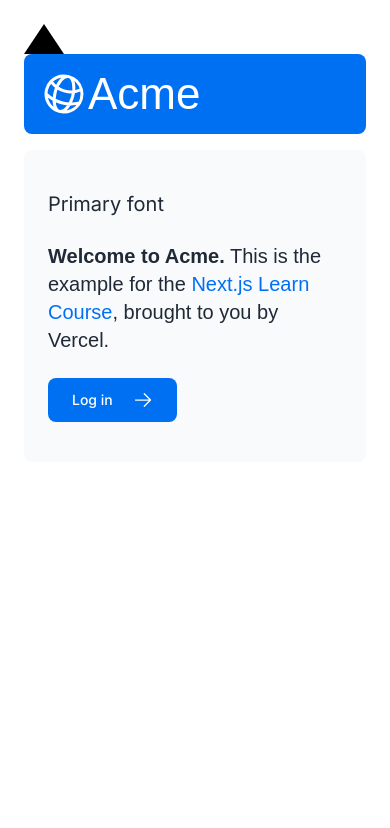
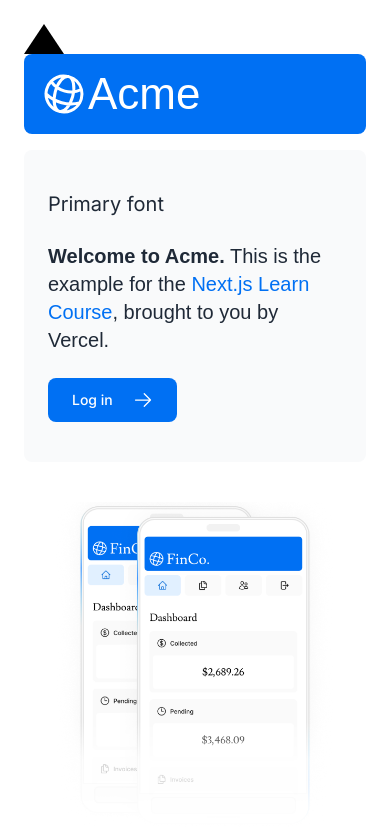
Before and after one commit to marcuschui2022/learn-nextjs, a Next.js app: page / in a window 390 px wide. Shown: the top 828 px of the page. Built offline with nearby package versions, Linux system fonts and the light colour scheme; a web font is replaced by a local one.

Commit message:
feat: Add responsive hero images to the main page

```diff
--- a/app/page.tsx
+++ b/app/page.tsx
@@ -3,6 +3,8 @@ import {ArrowRightIcon} from '@heroicons/react/24/outline';
 import Link from 'next/link';
 import styles from '@/app/ui/home.module.css'
 import {lusitana} from "@/app/ui/fonts";
+import Image from 'next/image';
+
 
 export default function Page() {
     return (
@@ -33,6 +35,20 @@ export default function Page() {
                 </div>
                 <div className="flex items-center justify-center p-6 md:w-3/5 md:px-28 md:py-12">
                     {/* Add Hero Images Here */}
+                    <Image
+                        src="/hero-desktop.png"
+                        width={1000}
+                        height={760}
+                        className="hidden md:block"
+                        alt="Screenshots of the dashboard project showing desktop version"
+                    />
+                    <Image
+                        src="/hero-mobile.png"
+                        width={560}
+                        height={620}
+                        className="block md:hidden"
+                        alt="Screenshots of the dashboard project showing desktop version"
+                    />
                 </div>
             </div>
         </main>
```
